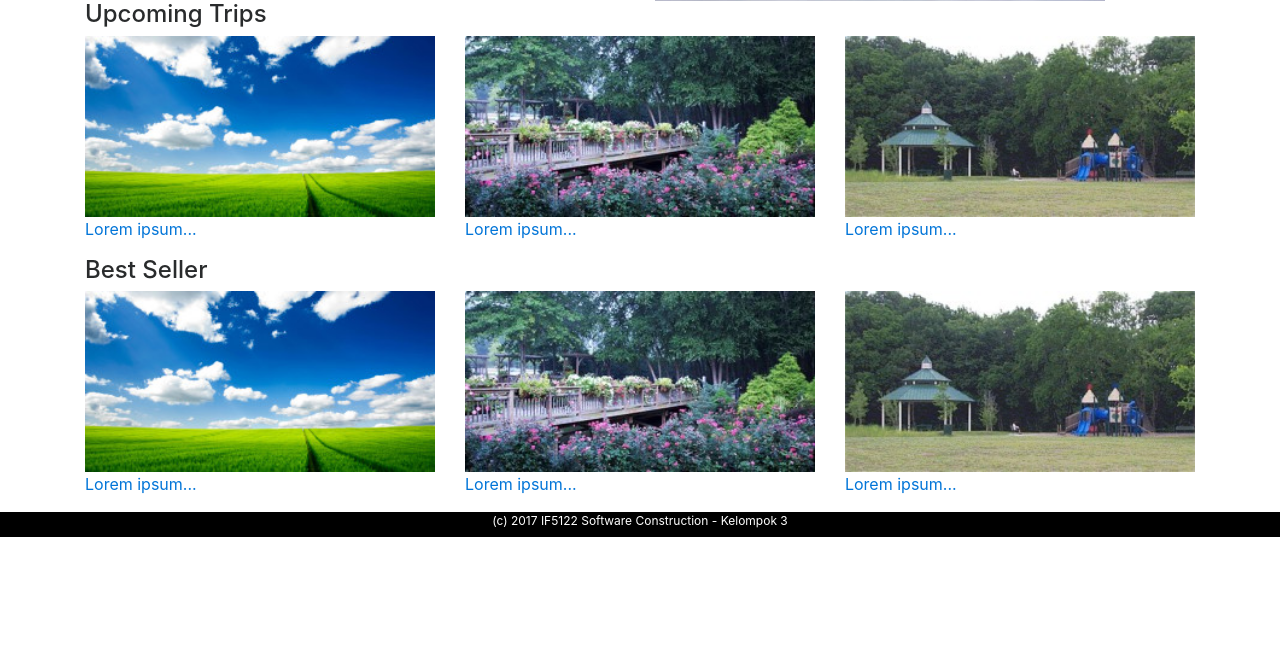
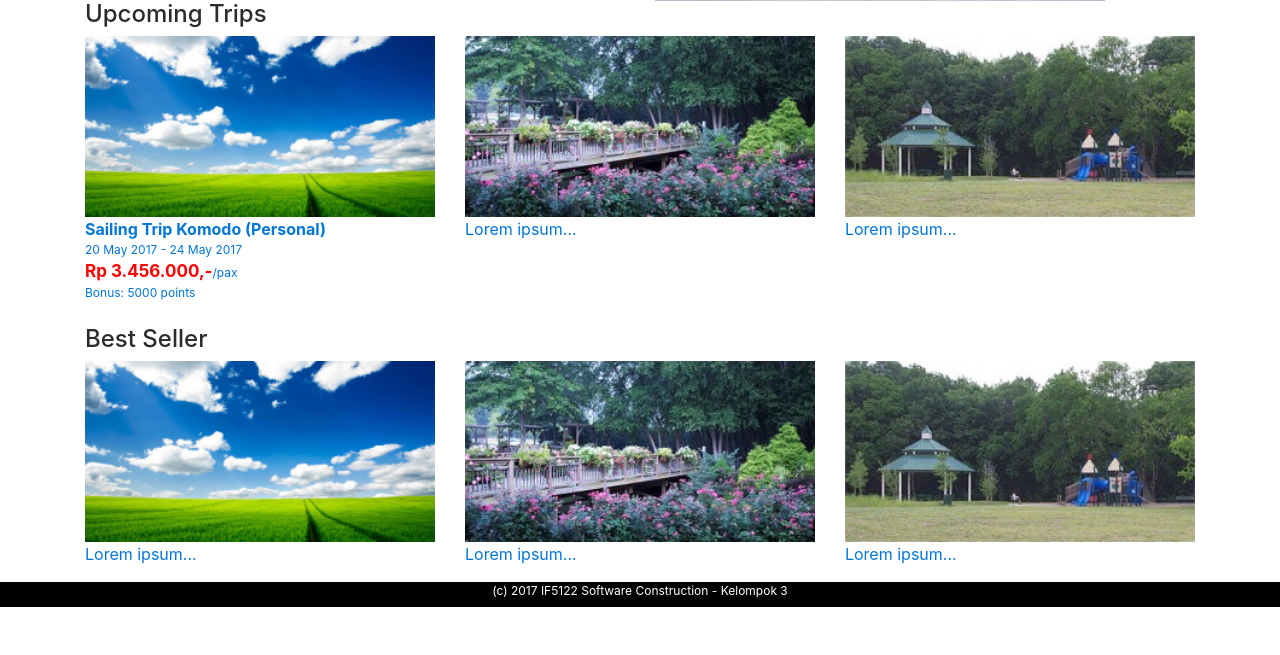
Before and after one commit to jsetiady/WisataKu, a PHP site: page /web in a window 1280 px wide. Shown: the part 383-1038 px from the top of the page. Before the commit the page ends 920 px from the top, so only its background shows below. Run offline with PHP 8.4, Linux system fonts and the light colour scheme.

Commit message:
update tour item caption style

```diff
--- a/assets/css/wisataku-custom.css
+++ b/assets/css/wisataku-custom.css
@@ -9,3 +9,40 @@
 	font-size:12;
 	height:25px;
 }
+
+a.tour-item:hover {
+    text-decoration: none;
+}
+
+.tour-title {
+	display:flex;
+	flex-wrap: wrap;
+	font-size: 16;
+	font-weight: bold;
+}
+
+.tour-date {
+	display:flex;
+	flex-wrap: wrap;
+	font-size: 12;
+	font-weight: normal;
+}
+
+.tour-date, .tour-pax {
+	flex-wrap: wrap;
+	font-size: 12;
+	font-weight: normal;
+}
+
+.tour-price {
+	font-size: 17;
+	font-weight: bold;
+	color: red;
+}
+
+.tour-bonus {
+	display:flex;
+	flex-wrap: wrap;
+	font-size: 12;
+	font-weight: normal;
+}
--- a/web/view/home.php
+++ b/web/view/home.php
@@ -25,10 +25,14 @@
 <div class="row">
   <div class="col-md-4">
     <div class="thumbnail">
-      <a href="/w3images/lights.jpg">
+      <a class="tour-item" href="../assets/images/1.jpg">
         <img src="../assets/images/1.jpg" alt="Tour Package" style="width:100%">
         <div class="caption">
-          <p>Lorem ipsum...</p>
+          <span class="tour-title">Sailing Trip Komodo (Personal)</span>
+          <span class="tour-date">20 May 2017 - 24 May 2017</span>
+          <span class="tour-price">Rp 3.456.000,-</span><span class="tour-pax">/pax</span>
+          <span class="tour-bonus">Bonus: 5000 points</span>
+          </ul>
         </div>
       </a>
     </div>
@@ -55,6 +59,7 @@
   </div>
 </div>
 
+<br/>
 
 <h4>Best Seller</h4>
 <div class="row">
```
